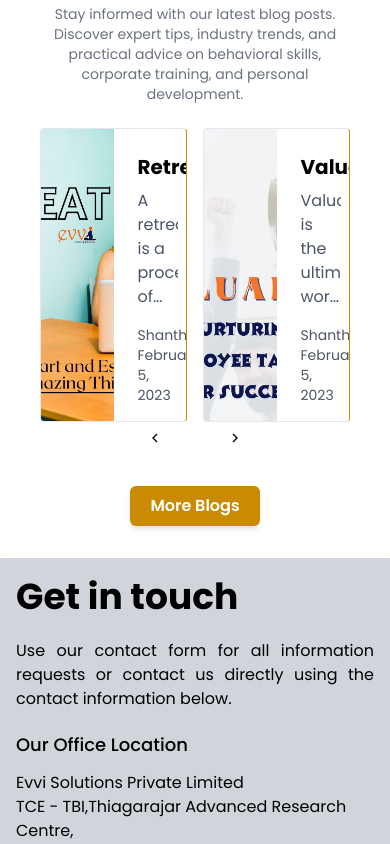
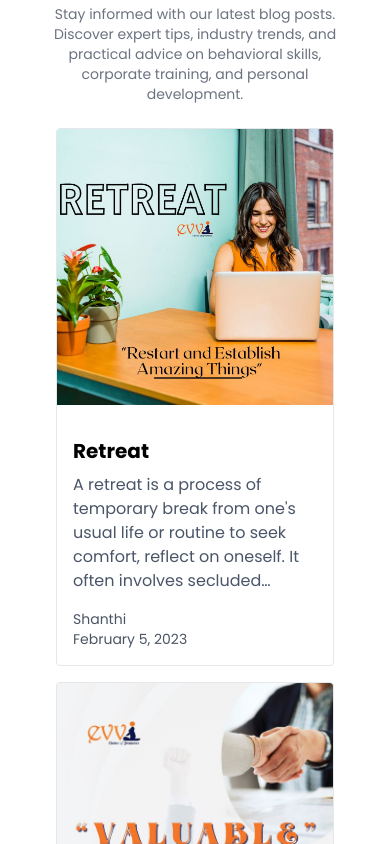
Before and after one commit to rasikumar/enrich, a React (Vite) app: page / in a window 390 px wide. Shown: the part 5160-6004 px from the top of the page. Built offline with nearby package versions, Linux system fonts and the light colour scheme; a web font is replaced by a local one.

Commit message:
blog list responsive done

```diff
--- a/src/components/blogpages/BlogsList.jsx
+++ b/src/components/blogpages/BlogsList.jsx
@@ -1,9 +1,6 @@
-import { GrFormNext , GrFormPrevious } from "react-icons/gr";
-
-import { awarnessImage,  listeningImage, retreatImage, valuableImage } from '../../assets';
-
-
-import  { useState } from 'react';
+import { GrFormNext, GrFormPrevious } from "react-icons/gr";
+import { awarnessImage, listeningImage, retreatImage, valuableImage } from '../../assets';
+import { useState } from 'react';
 
 const updates = [
   {
@@ -11,7 +8,7 @@ const updates = [
     title: "Retreat",
     description: "A retreat is a process of temporary break from one's usual life or routine to seek comfort, reflect on oneself. It often involves secluded environments, away from distractions, that promote the development of new skills.",
     imageUrl: retreatImage,
-      author:'Shanthi',
+    author: 'Shanthi',
     date: "February 5, 2023",
   },
   {
@@ -19,7 +16,7 @@ const updates = [
     title: "Valuable",
     description: "Valuable is the ultimate word which indicates that the Something that has worth is valuable. Often, valuable things are worth money, but a spy can provide valuable information that might save lives.",
     imageUrl: valuableImage,
-      author:'Shanthi',
+    author: 'Shanthi',
     date: "February 5, 2023",
   },
   {
@@ -27,7 +24,7 @@ const updates = [
     title: "Active listening",
     description: "Imagine this: you're in a pivotal team meeting. Your colleagues are sharing ideas, thoughts, and concerns. You're not just hearing their words; you're understanding their emotions, needs, and motivations.",
     imageUrl: listeningImage,
-      author:'Shanthi',
+    author: 'Shanthi',
     date: "February 5, 2023",
   },
   {
@@ -35,7 +32,7 @@ const updates = [
     title: "Self-Awareness",
     description: "Why Self-Awareness is Our Superpower: Imagine this: You're in a meeting, leading your team. The room buzzes with ideas, and emotions run high. In that moment, self-awareness is your compass.",
     imageUrl: awarnessImage,
-      author:'Shanthi',
+    author: 'Shanthi',
     date: "February 5, 2023",
   },
 ];
@@ -43,9 +40,9 @@ const updates = [
 // eslint-disable-next-line react/prop-types
 const Card = ({ title, description, author, date, category, imageUrl }) => {
   return (
-    <div className="max-w-4xl gap-2 w-full flex border-r-yellow-600 border rounded overflow-hidden m-2">
-      <img className="w-1/2 object-cover" src={imageUrl} alt={title} />
-      <div className="w-1/2 p-4">
+    <div className="max-w-4xl gap-2 w-full flex flex-col md:flex-row border rounded overflow-hidden m-2">
+      <img className="w-full md:w-1/2 object-cover" src={imageUrl} alt={title} />
+      <div className="w-full md:w-1/2 p-4">
         <div className="text-xs text-red-600 font-bold mb-2">{category}</div>
         <div className="font-bold text-xl mb-2">{title}</div>
         <p className="text-gray-700 text-base mb-4 line-clamp-5">{description}</p>
@@ -70,17 +67,17 @@ const App = () => {
   };
 
   return (
-    <div className="container mx-auto ">
-      <div className="flex items-center">
-        <div className="flex overflow-hidden">
+    <div className="container mx-auto px-4">
+      <div className="flex items-center justify-center md:justify-start">
+        <div className="flex flex-wrap md:flex-nowrap overflow-hidden">
           {updates.slice(currentIndex, currentIndex + 2).map((update, index) => (
             <Card key={index} {...update} />
           ))}
         </div>
       </div>
-      <div className="flex items-center justify-center gap-16">
-        <GrFormPrevious onClick={prev}/>
-        <GrFormNext onClick={next}/>
+      <div className="flex items-center justify-between md:justify-center gap-4 mt-4">
+        <GrFormPrevious className="cursor-pointer" onClick={prev} size={24} />
+        <GrFormNext className="cursor-pointer" onClick={next} size={24} />
       </div>
     </div>
   );
```
Lines whose indentation alone changed are shown as unchanged.
